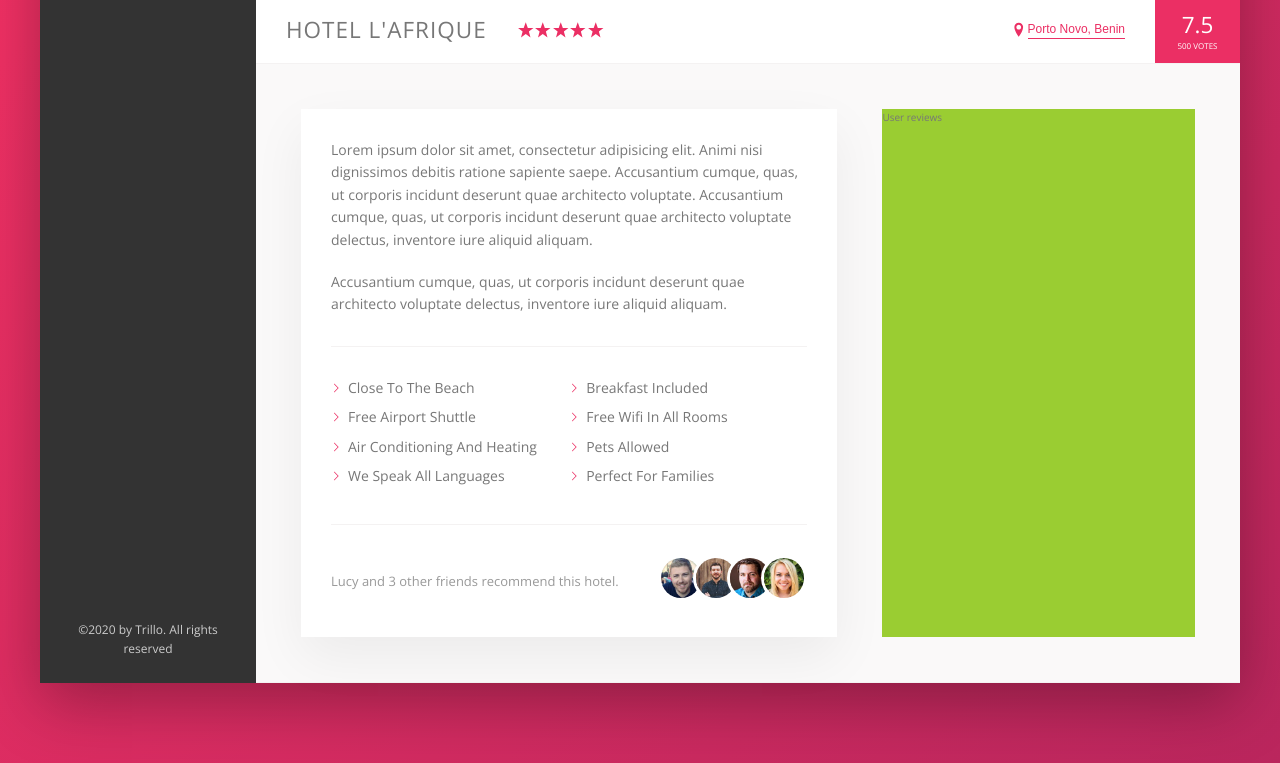
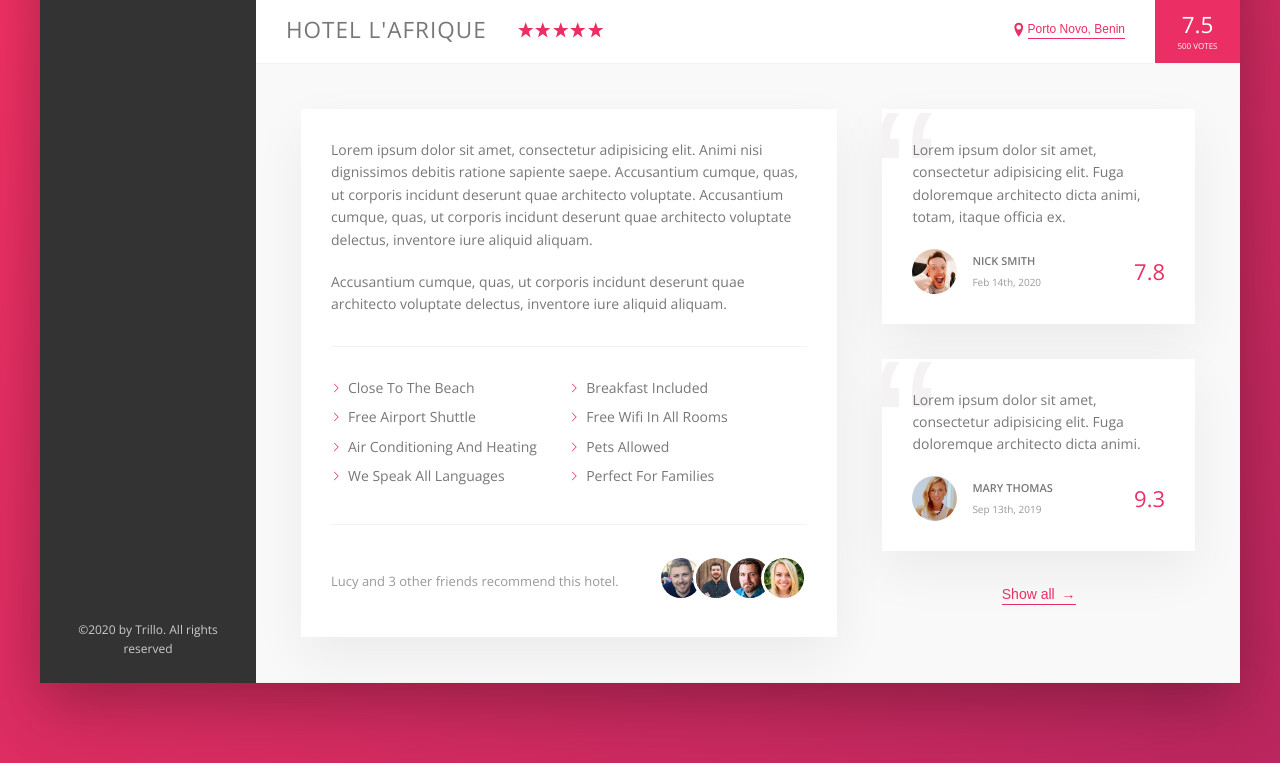
Before and after one commit to eben-k/trillo, a website: page index.html in a window 1280 px wide. Shown: the part 538-1301 px from the top of the page. Drawn offline with nearby package versions, Linux system fonts and the light colour scheme.

Commit message:
build user reviews section

```diff
--- a/index.html
+++ b/index.html
@@ -197,7 +197,43 @@
               </div>
             </div>
             <div class="user-reviews">
-              User reviews
+              <figure class="review">
+                <blockquote class="review__text">
+                  Lorem ipsum dolor sit amet, consectetur adipisicing elit. Fuga
+                  doloremque architecto dicta animi, totam, itaque officia ex.
+                </blockquote>
+                <figcaption class="review__user">
+                  <img
+                    src="img/user-1.jpg"
+                    alt="User Photo 1"
+                    class="review__photo"
+                  />
+                  <div class="review__user-box">
+                    <p class="review__user-name">nick smith</p>
+                    <p class="review__user-date">Feb 14th, 2020</p>
+                  </div>
+                  <div class="review__rating">7.8</div>
+                </figcaption>
+              </figure>
+              <figure class="review">
+                <blockquote class="review__text">
+                  Lorem ipsum dolor sit amet, consectetur adipisicing elit. Fuga
+                  doloremque architecto dicta animi.
+                </blockquote>
+                <figcaption class="review__user">
+                  <img
+                    src="img/user-2.jpg"
+                    alt="User Photo 2"
+                    class="review__photo"
+                  />
+                  <div class="review__user-box">
+                    <p class="review__user-name">mary thomas</p>
+                    <p class="review__user-date">Sep 13th, 2019</p>
+                  </div>
+                  <div class="review__rating">9.3</div>
+                </figcaption>
+              </figure>
+              <button class="btn-inline">Show all <span>&rarr;</span></button>
             </div>
           </div>
         </main>
--- a/sass/_components.scss
+++ b/sass/_components.scss
@@ -263,8 +263,17 @@
   cursor: pointer;
   transition: all 0.2s;
 
+  & span {
+    margin-left: 3px;
+    transition: margin-left 0.2s;
+  }
+
   &:hover {
     color: var(--grey-dark-1);
+
+    span {
+      margin-left: 8px;
+    }
   }
 
   &:focus {
@@ -356,3 +365,66 @@
     }
   }
 }
+
+//////////////////////
+// REVIEWS
+.review {
+  background-color: #fff;
+  box-shadow: var(--shadow-lighter);
+  padding: 3rem;
+  margin-bottom: 3.5rem;
+  position: relative;
+  overflow: hidden;
+
+  &__text {
+    margin-bottom: 2rem;
+    z-index: 10; //always set position for z-index to work no matter what
+    position: relative;
+  }
+
+  &__user {
+    display: flex;
+    align-items: center;
+  }
+
+  &__photo {
+    height: 4.5rem;
+    width: 4.5rem;
+    border-radius: 50%;
+    margin-right: 1.5rem;
+  }
+
+  &__user-box {
+    margin-right: auto;
+  }
+
+  &__user-name {
+    font-size: 1.1rem;
+    font-weight: 600;
+    text-transform: uppercase;
+    margin-bottom: 0.4rem;
+  }
+
+  &__user-date {
+    font-size: 1rem;
+    color: var(--grey-dark-3);
+  }
+
+  &__rating {
+    color: var(--color-primary);
+    font-size: 2.2rem;
+    font-weight: 300;
+  }
+
+  &::before {
+    content: "\201C";
+    position: absolute;
+    top: -2.75rem;
+    left: -1rem;
+    font-size: 20rem;
+    line-height: 1;
+    color: var(--grey-light-2);
+    font-family: sans-serif;
+    z-index: 1;
+  }
+}
--- a/sass/_layout.scss
+++ b/sass/_layout.scss
@@ -34,6 +34,7 @@
 }
 
 .detail {
+  font-size: 1.4rem;
   display: flex;
   padding: 4.5rem;
   background-color: var(--grey-light-1);
@@ -41,7 +42,6 @@
 }
 
 .description {
-  font-size: 1.4rem;
   background-color: #fff;
   box-shadow: var(--shadow-lighter);
   padding: 3rem;
@@ -50,6 +50,9 @@
 }
 
 .user-reviews {
-  background-color: yellowgreen;
   flex: 1;
+
+  display: flex;
+  flex-direction: column;
+  align-items: center;
 }
```
Also changed, not shown: css/style.css.
